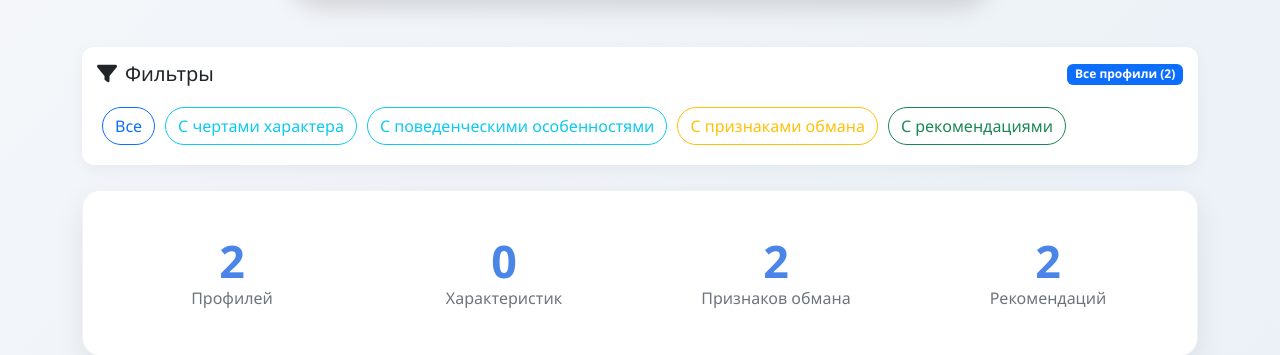
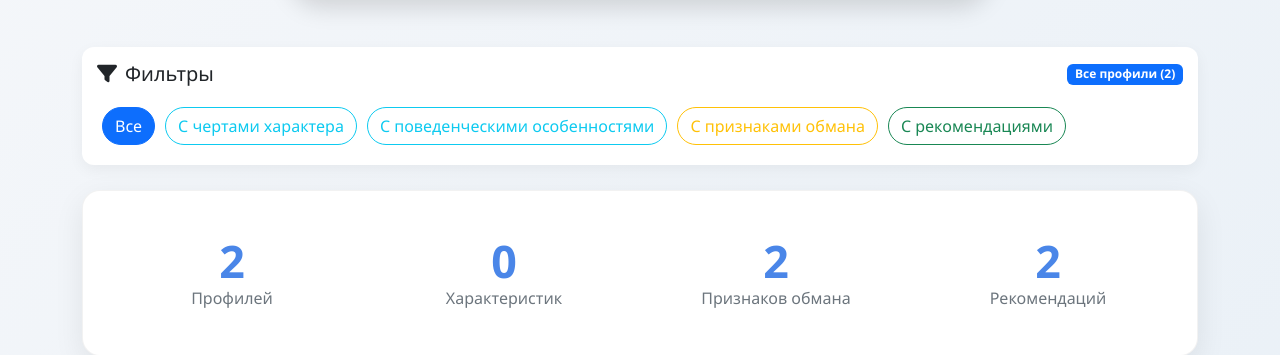
Before and after one commit to SCORPIONZO/ProFileER, a Flask app: page / in a window 1280 px wide. Shown: the part 267-622 px from the top of the page. Run offline with Flask 3, Linux system fonts and the light colour scheme.

```diff
--- a/web_app/templates/index.html
+++ b/web_app/templates/index.html
@@ -32,11 +32,11 @@
                 <span id="resultsCount" class="badge bg-primary">Все профили ({{ profiles|length }})</span>
             </div>
             <div class="d-flex flex-wrap">
-                <button class="btn btn-outline-primary filter-btn" data-filter="all">Все</button>
-                <button class="btn btn-outline-info filter-btn" data-filter="traits">С чертами характера</button>
-                <button class="btn btn-outline-info filter-btn" data-filter="behaviors">С поведенческими особенностями</button>
-                <button class="btn btn-outline-warning filter-btn" data-filter="deception">С признаками обмана</button>
-                <button class="btn btn-outline-success filter-btn" data-filter="dialog">С рекомендациями</button>
+                <button class="btn btn-outline-primary filter-btn active" data-filter="all">Все</button>
+                <button class="btn btn-outline-info filter-btn" data-filter="has-traits">С чертами характера</button>
+                <button class="btn btn-outline-info filter-btn" data-filter="has-behaviors">С поведенческими особенностями</button>
+                <button class="btn btn-outline-warning filter-btn" data-filter="has-deception">С признаками обмана</button>
+                <button class="btn btn-outline-success filter-btn" data-filter="has-dialog">С рекомендациями</button>
             </div>
         </div>
 
@@ -216,17 +216,17 @@
                     let show = true;
 
                     switch(filter) {
-                        case 'traits':
+                        case 'has-traits':
                             show = traits && traits.trim() !== '';
                             break;
-                        case 'behaviors':
+                        case 'has-behaviors':
                             show = behaviors && behaviors.trim() !== '';
                             break;
-                        case 'deception':
-                            show = item.innerHTML.includes('Признаки обмана');
+                        case 'has-deception':
+                            show = profile.deception_signs && profile.deception_signs.length > 0;
                             break;
-                        case 'dialog':
-                            show = item.innerHTML.includes('Рекомендации по диалогу');
+                        case 'has-dialog':
+                            show = profile.dialog_recommendations && profile.dialog_recommendations.length > 0;
                             break;
                         case 'all':
                             show = true;
```
